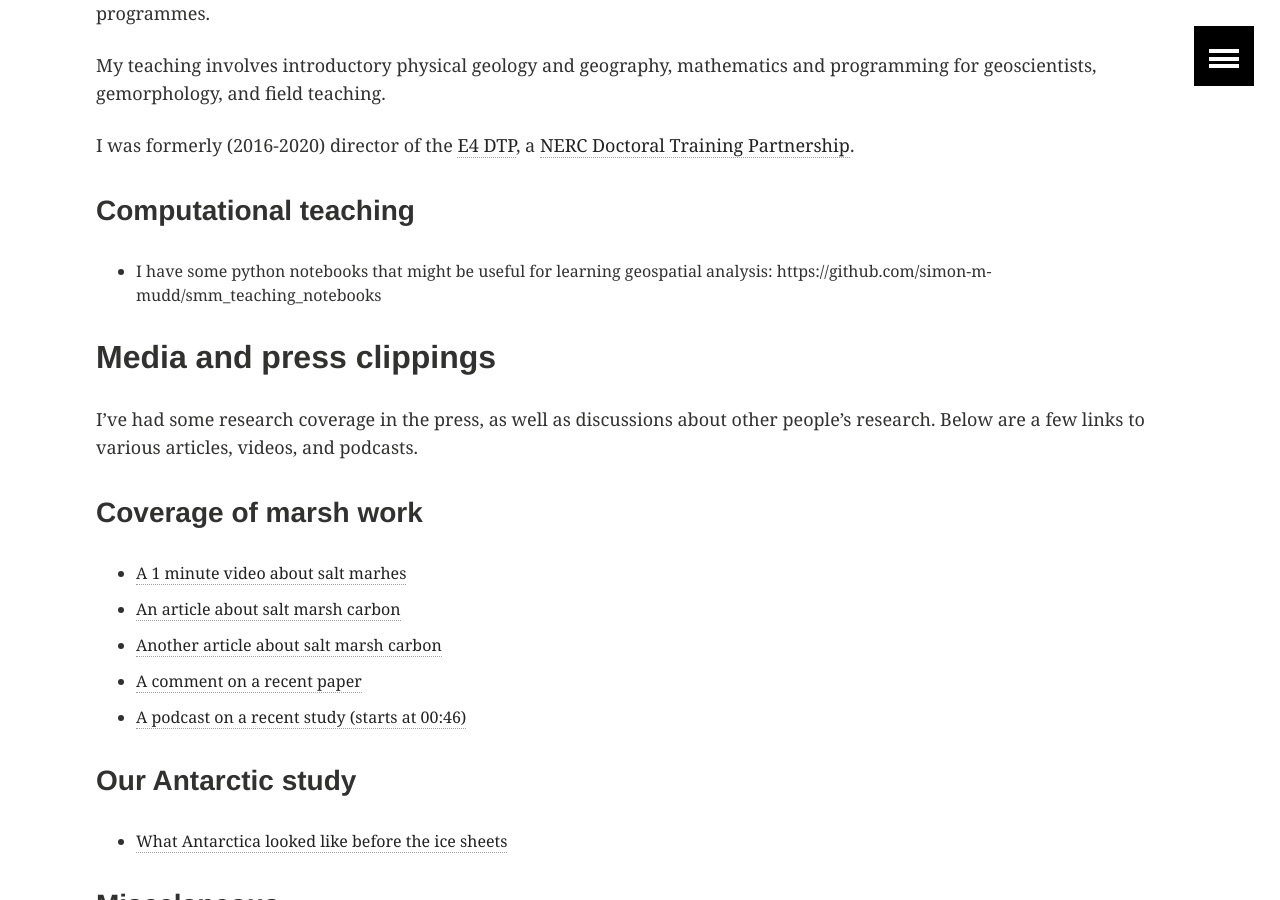
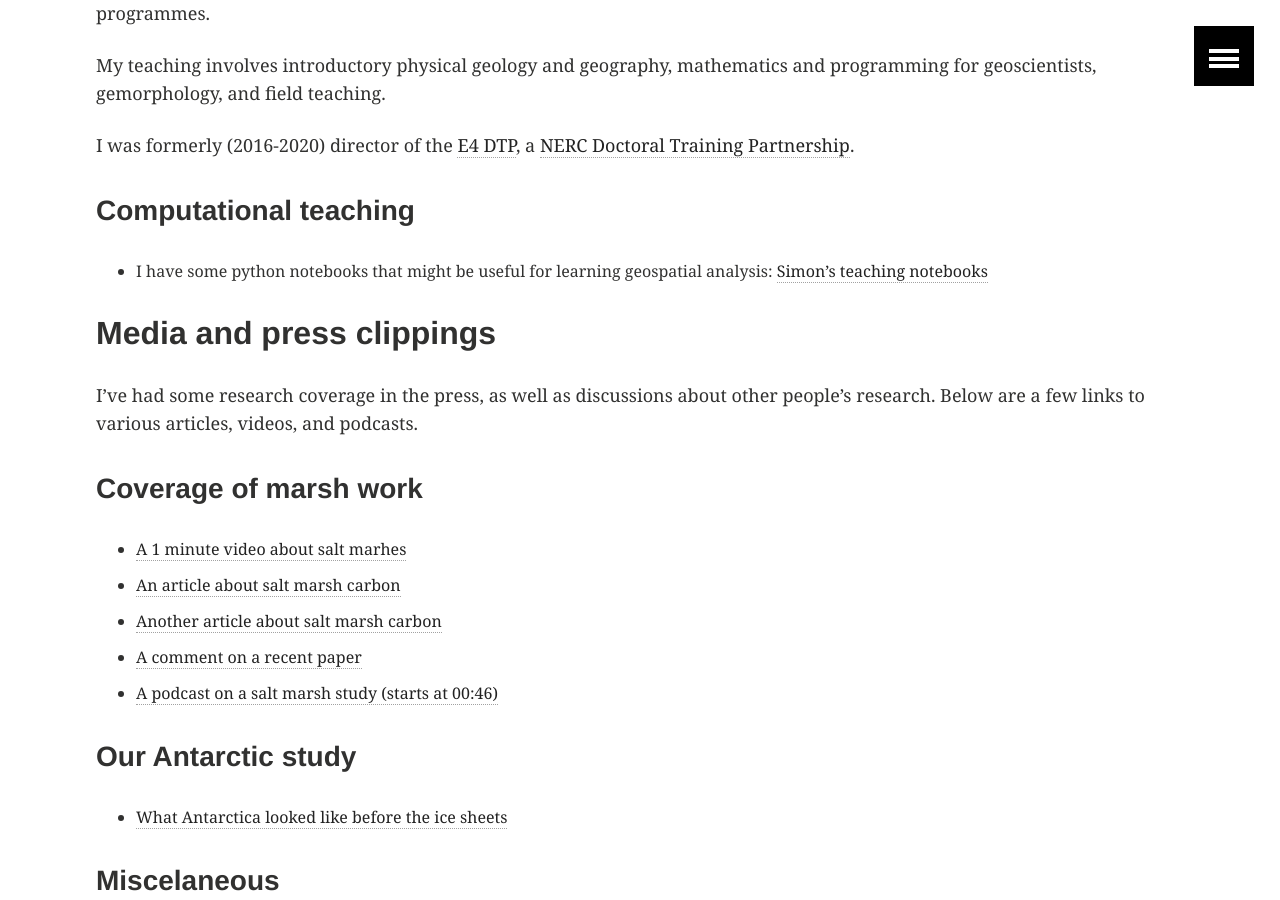
Before and after one commit to simon-m-mudd/simon-m-mudd.github.io, a Jekyll site: the page built from teaching/index.md, in a window 1280 px wide and 900 px high, scrolled down 733 px. Built offline with Jekyll 4.4.1, drawn with Linux system fonts in a browser that asks for light colours.

Commit message:
Minor change

```diff
--- a/teaching/index.md
+++ b/teaching/index.md
@@ -32,7 +32,7 @@ I've had some research coverage in the press, as well as discussions about other
 * [An article about salt marsh carbon](http://news.trust.org//item/?map=salt-marshes-to-absorb-carbon-to-2050-but-emit-it-later)
 * [Another article about salt marsh carbon](https://phys.org/news/2012-09-salt-marsh-carbon-role-climate.html)
 * [A comment on a recent paper](https://www.smithsonianmag.com/smithsonian-institution/marshes-grow-stronger-when-faced-increased-carbon-dioxide-180973267/)
-* [A podcast on a recent study (starts at 00:46)](https://www.nature.com/articles/d41586-019-00804-8)
+* [A podcast on a salt marsh study (starts at 00:46)](https://www.nature.com/articles/d41586-019-00804-8)
 
 ### Our Antarctic study
 
```
Also changed, not shown: other parts of teaching/index.md (+1 -1 lines).
